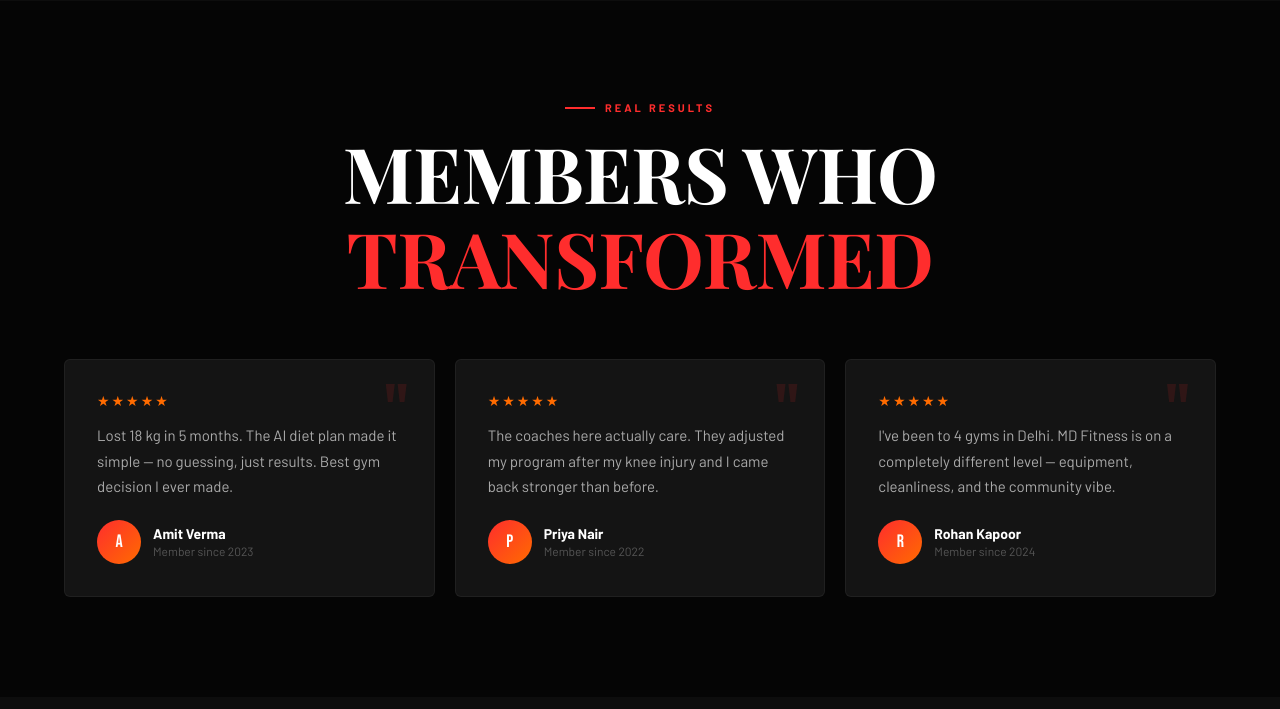
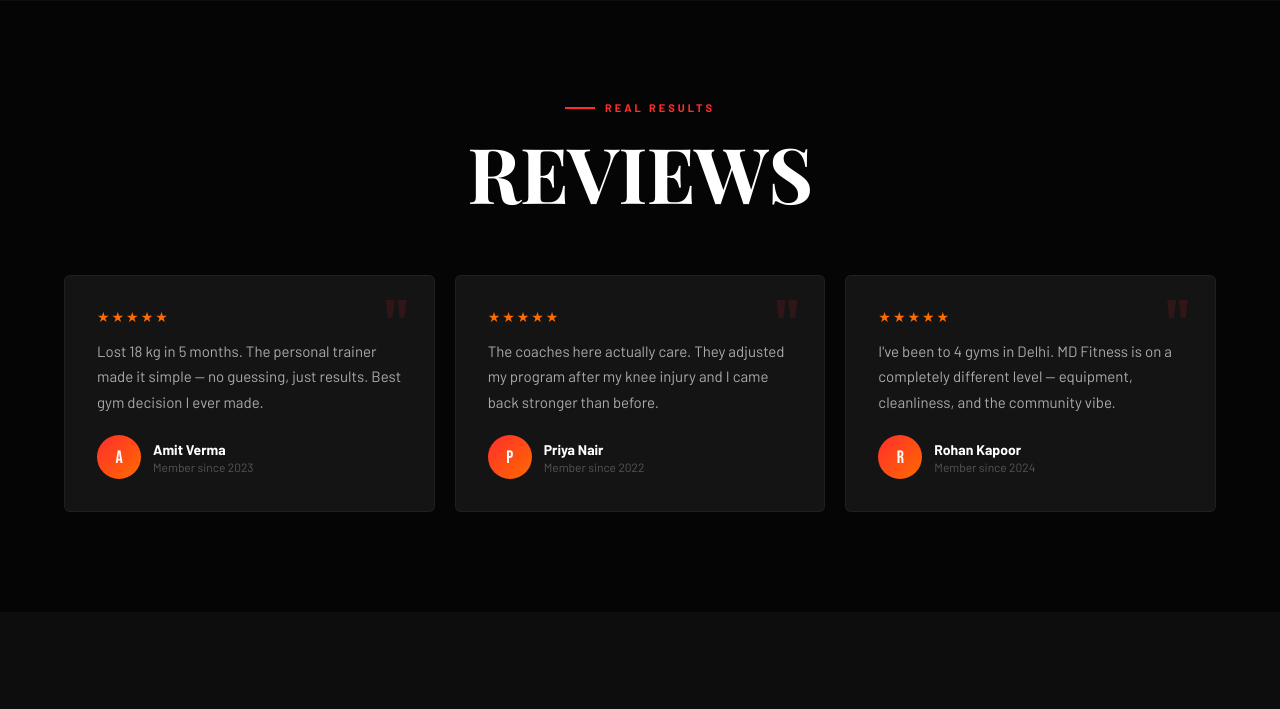
Before and after one commit to kunixx976/FITNESS_GYM_WEBPAGE, a website: page index.html in a window 1280 px wide. Shown: the part 4500-5209 px from the top of the page. Drawn offline with nearby package versions, Linux system fonts and the light colour scheme; a web font is replaced by a local one.

Commit message:
refactor: update testimonials section title and refine testimonial text content

```diff
--- a/index.html
+++ b/index.html
@@ -2087,12 +2087,13 @@
     <section class="testimonials-section" id="testimonials">
         <div class="reveal" style="text-align:center;">
             <div class="section-tag" style="justify-content:center;">Real Results</div>
-            <h2 class="section-title">MEMBERS WHO <em>TRANSFORMED</em></h2>
+            <h2 class="section-title">REVIEWS</h2>
         </div>
         <div class="testimonials-grid">
             <div class="testimonial-card reveal">
                 <div class="stars">★★★★★</div>
-                <p class="testimonial-text">Lost 18 kg in 5 months. The AI diet plan made it simple — no guessing, just
+                <p class="testimonial-text">Lost 18 kg in 5 months. The personal trainer made it simple — no guessing,
+                    just
                     results. Best gym decision I ever made.</p>
                 <div class="testimonial-author">
                     <div class="author-avatar">A</div>
```
